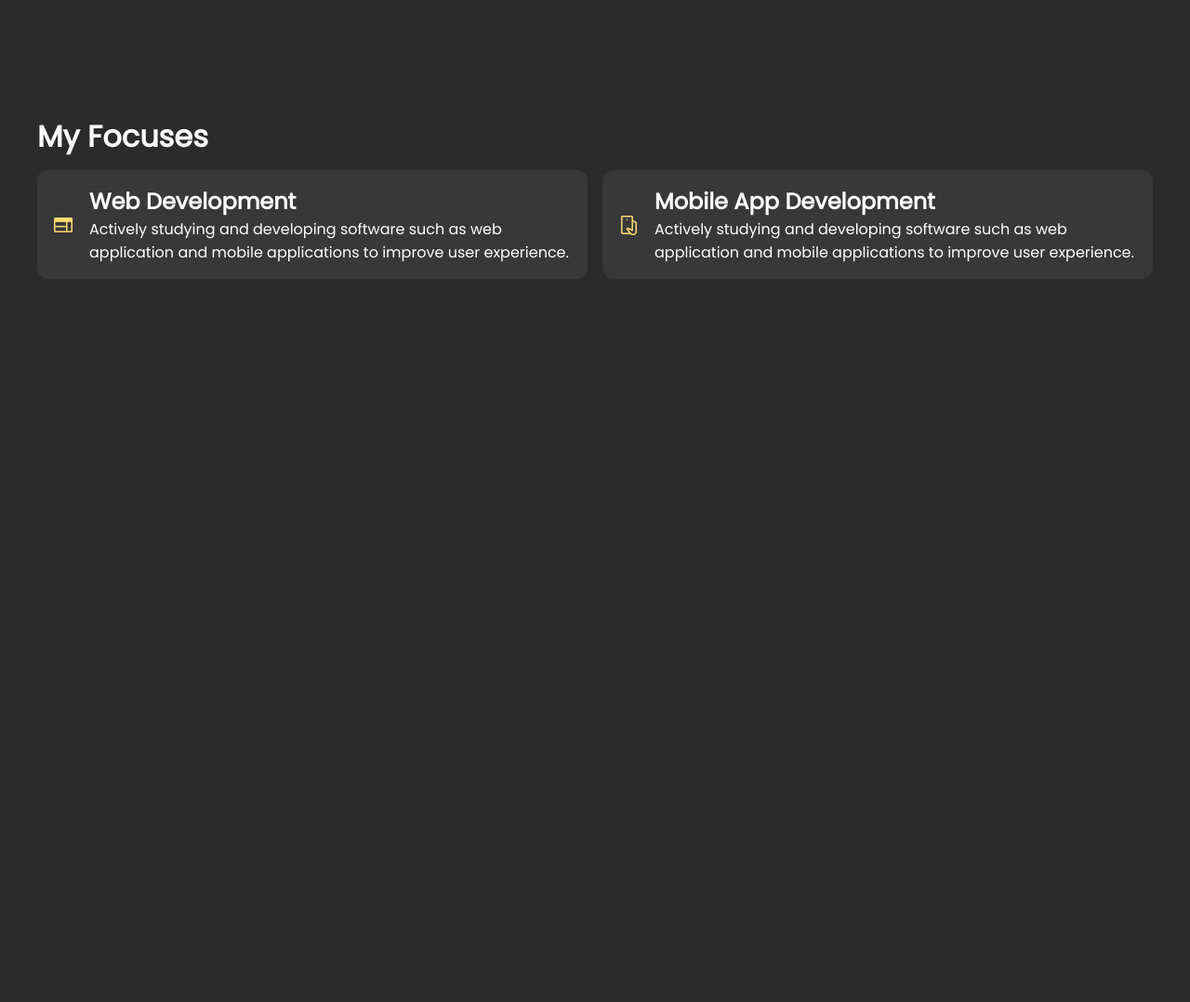
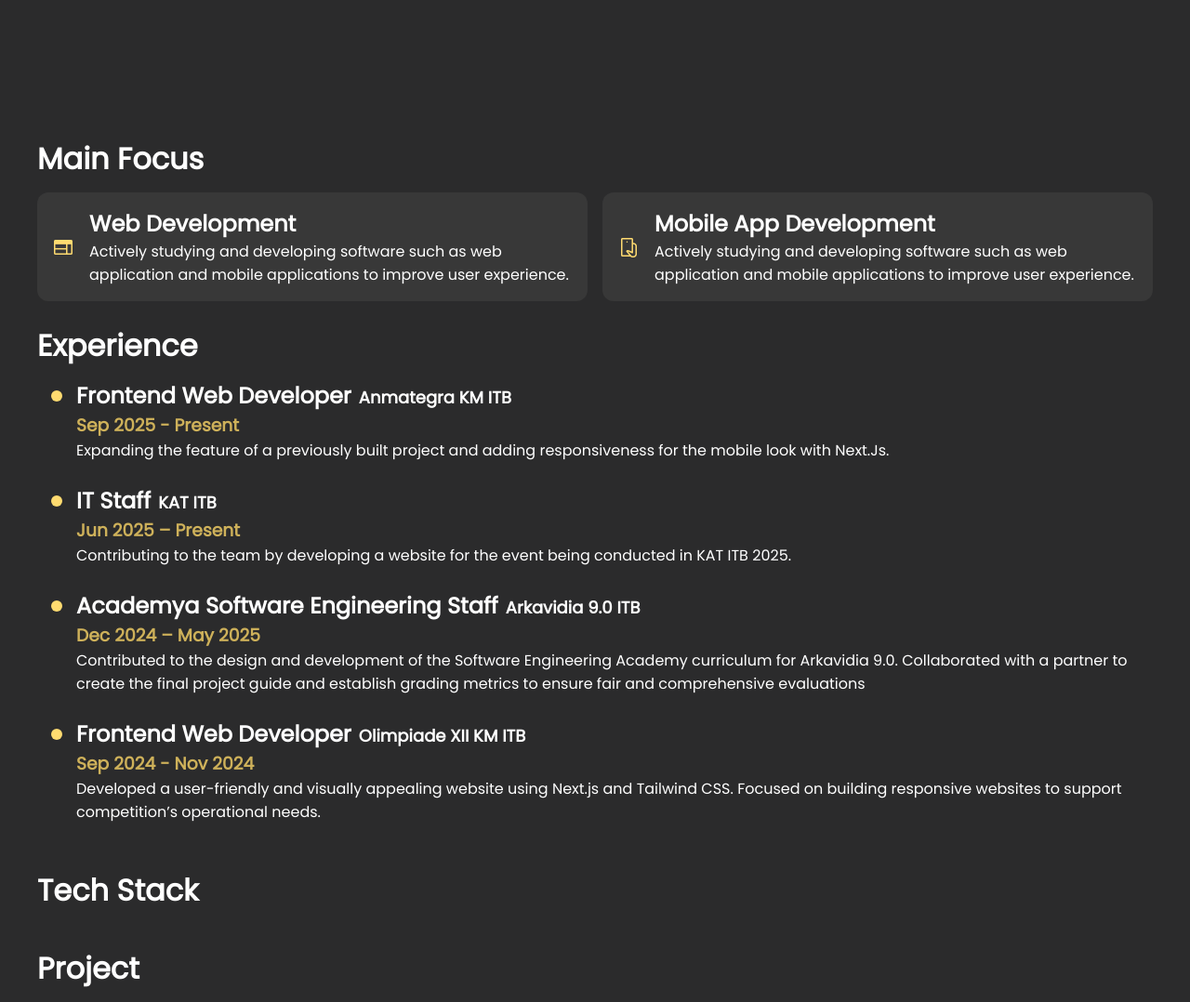
Before and after one commit to ahsuunn/WBD-Web-Portfolio, a plain HTML site: page index.html in a window 1280 px wide. Shown: the part 685-1763 px from the top of the page at 93% size. Before the commit the page ends 985 px from the top, so only its background shows below. Drawn offline with nearby package versions, Linux system fonts and the light colour scheme.

Commit message:
feat: experiences

```diff
--- a/assets/style.css
+++ b/assets/style.css
@@ -64,7 +64,7 @@ div {
 
 p,
 h1,
-h2 {
+h2, h3 {
   margin-top: 0;
   margin-bottom: 0;
   color: light-dark(var(--light-white-1), var(--dark-white-1));
@@ -144,6 +144,7 @@ body {
   align-self: flex-start;
   margin-left: 8px;
   margin-bottom: 12px;
+  margin-top: 24px;
 }
 
 .card {
@@ -163,3 +164,58 @@ body {
   flex-direction: column;
   margin-left: 16px;
 }
+
+ul{
+  position: relative;
+  list-style: none;
+  padding-left: 30px;
+  margin: 0;
+}
+
+ul::before{
+  content: '';
+  position: absolute;
+  left: 15px;
+  top: 2;
+  bottom: 0;
+  width: 4px;
+  background-color: ligt-dark(var(--light-vegas-gold), var(--dark-vegas-gold));
+}
+
+li{
+  position: relative;
+  margin-bottom: 24px;
+  padding-left: 20px;
+}
+
+li::before{
+  content: '';
+  position: absolute;
+  left: -7px;
+  top: 12px;
+  width: 12px;
+  height: 12px;
+  border-radius: 50%;
+  background-color: light-dark(var(--light-orange-yellow-crayola), var(--dark-orange-yellow-crayola));
+  border: 2px solid light-dark(var(--light-white-1), var(--dark-white--light-white-1));
+}
+
+.experience-header{
+  display: flex;
+  flex-direction: row;
+  align-items: baseline;
+
+}
+
+.experience-title{
+  font-size: 24px;
+}
+
+.experience-subtitle{
+  font-size: 18px;
+  padding-left: 8px;
+}
+
+.experience-date{
+  color: light-dark(var(--light-vegas-gold), var(--dark-vegas-gold));
+}
--- a/index.html
+++ b/index.html
@@ -43,7 +43,7 @@
         </p>
       </section>
     </main>
-    <h1 class="section-title">My Focuses</h1>
+    <h1 class="section-title">Main Focus</h1>
     <section class="focuses">
       <section class="card">
         <span class="material-symbols-outlined"> web </span>
@@ -66,5 +66,47 @@
         </section>
       </section>
     </section>
+
+    <h1 class="section-title">Experience</h1>
+      <ul>
+        <li class="timeline-item">
+          <div class="experience-header">
+            <h2 class="experience-title">Frontend Web Developer</h2>
+            <h2 class="experience-subtitle">Anmategra KM ITB</h2>
+          </div>
+          <h3 class="experience-date">Sep 2025 - Present</h3>
+          <p>Expanding the feature of a previously built project and adding responsiveness for the mobile look with Next.Js.</p>
+        </li>
+        <li class="timeline-item">
+          <div class="experience-header">
+            <h2 class="experience-title">IT Staff</h2>
+            <h2 class="experience-subtitle">KAT ITB</h2>
+          </div>
+          <h3 class="experience-date">Jun 2025 – Present</h3>
+          <p>Contributing to the team by developing a website for the event being conducted in KAT ITB 2025.</p>
+        </li>
+        <li class="timeline-item">
+          <div class="experience-header">
+            <h2 class="experience-title"> Academya Software Engineering Staff</h2>
+            <h2 class="experience-subtitle">Arkavidia 9.0 ITB</h2>
+          </div>
+          <h3 class="experience-date">Dec 2024 – May 2025</h3>
+          <p>Contributed to the design and development of the Software Engineering Academy curriculum for Arkavidia 9.0.
+Collaborated with a partner to create the final project guide and establish grading metrics to ensure fair and comprehensive
+evaluations</p>
+        </li>
+        <li class="timeline-item">
+          <div class="experience-header">
+            <h2 class="experience-title">Frontend Web Developer</h2>
+            <h2 class="experience-subtitle">Olimpiade XII KM ITB</h2>
+          </div>
+          <h3 class="experience-date">Sep 2024 - Nov 2024</h3>
+          <p>Developed a user-friendly and visually appealing website using Next.js and Tailwind CSS. Focused on building responsive websites to support competition’s operational needs.</p>
+        </li>
+      </ul>
+    <h1 class="section-title">Tech Stack</h1>
+
+    <h1 class="section-title">Project</h1>
+
   </body>
 </html>
```
